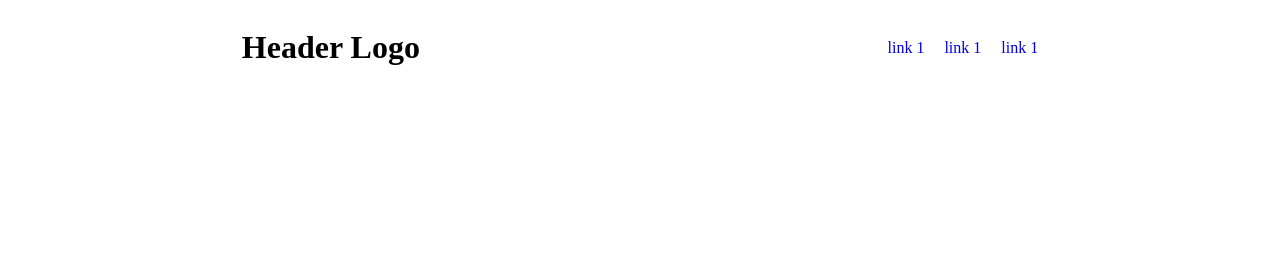
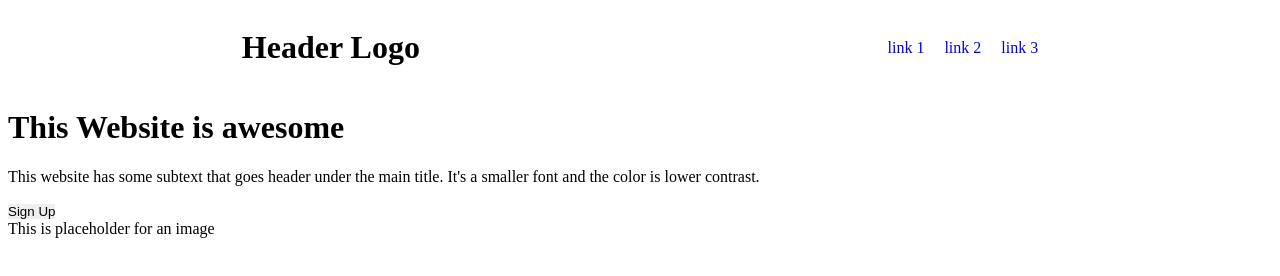
Before and after one commit to kashifrauhman/landing-page, a plain HTML site: page index.html in a window 1280 px wide. Drawn offline with Linux system fonts and the light colour scheme.

Commit message:
Finish HTML Strucutre For Top Section Of Page

```diff
--- a/index.html
+++ b/index.html
@@ -12,11 +12,25 @@
             <h1>Header Logo</h1>
             <ul>
                 <li><a href="#">link 1</a></li>
-                <li><a href="#">link 1</a></li>
-                <li><a href="#">link 1</a></li>
+                <li><a href="#">link 2</a></li>
+                <li><a href="#">link 3</a></li>
             </ul>
         </div>
-
+        <div class="top-content">
+            <div class="top-right-content">
+                <h1 class="top-title">This Website is awesome</h1>
+                <p class="top-subtitle">This website has some subtext that goes header
+                    under the main title. It's a smaller font and the color is
+                    lower contrast.
+                </p>
+                <button class="top-button">Sign Up</button>
+            </div>
+            <div class="top-left-content">
+                <div class="top-placeholder">
+                    This is placeholder for an image
+                </div>
+            </div>
+        </div>
     </div>
 </body>
 </html>
```
